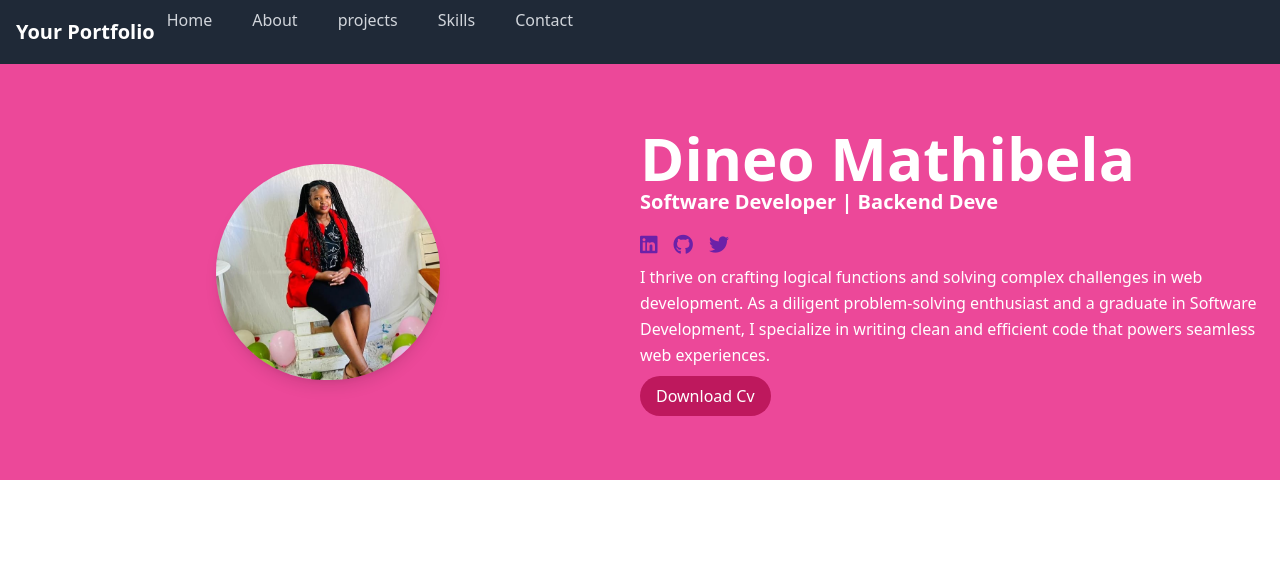
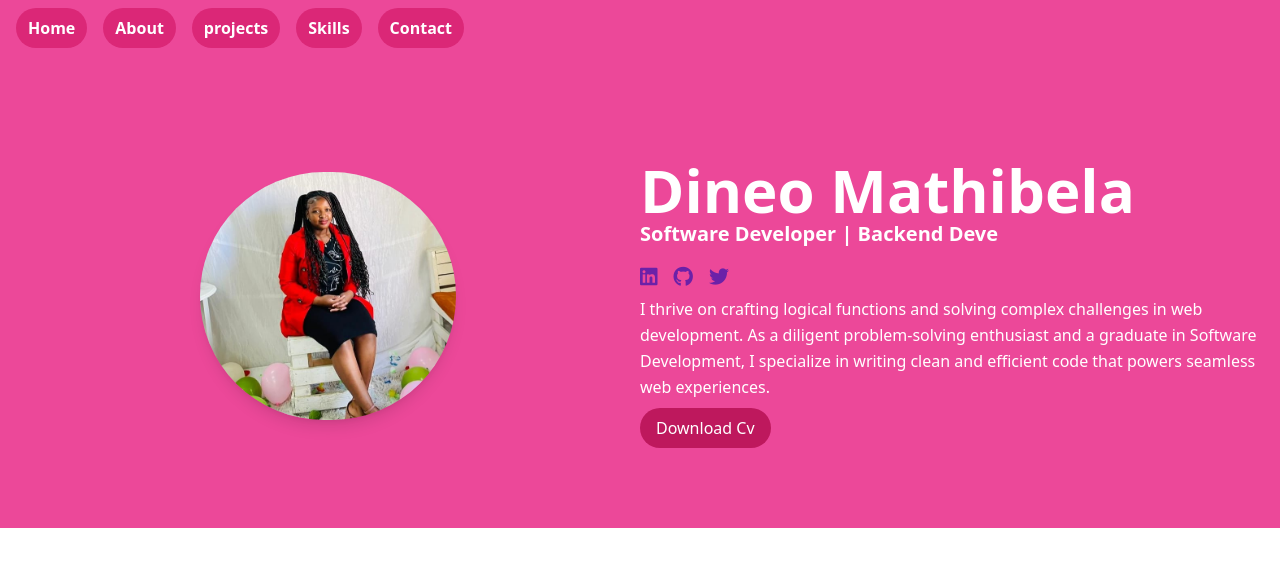
Before and after one commit to MathibelaD/AngularApp, an Angular app: page /home in a window 1280 px wide. Shown: the top 566 px of the page. Built offline with nearby package versions, Linux system fonts and the light colour scheme.

Commit message:
fix: navigation on hero buttons

```diff
--- a/src/app/hero/hero.component.html
+++ b/src/app/hero/hero.component.html
@@ -1,13 +1,13 @@
-<section class="bg-pink-500 py-16 text-white">
+<section class="bg-pink-500  py-20 text-white">
     <div class="container mx-auto flex flex-col lg:flex-row items-center justify-center lg:justify-between px-4">
         <!-- Image on the left -->
         <div class="lg:w-1/2 mt-10 lg:mt-0 flex justify-center">
-            <img src="assets/images/me.jpeg" alt="Image" class="w-56 rounded-full shadow-lg">
+            <img src="assets/images/me.jpeg" alt="Image" class="w-64 rounded-full shadow-lg">
         </div>
 
         <!-- Text content on the right -->
         <div class="lg:w-1/2">
-            <h1 class="text-4xl lg:text-6xl font-bold ">Dineo Mathibela</h1>
+            <h1 class="text-4xl lg:text-6xl font-bold mt-4">Dineo Mathibela</h1>
             <h3 class="text-xl lg:text-xl font-bold ">Software Developer |
                 <span id="developerRole" class="inline-block"></span>
             </h3>
@@ -32,7 +32,7 @@
                 problem-solving enthusiast and a graduate in Software Development, I specialize in writing clean and
                 efficient code that powers seamless web experiences.
             </p>
-            <div><button class="bg-pink-700 rounded-full p-2 px-4 text-white">Download Cv</button></div>
+            <div><button class="bg-pink-700 rounded-full p-2 px-4 text-white font-medium">Download Cv</button></div>
         </div>
     </div>
 </section>
--- a/src/app/navigation/navigation.component.html
+++ b/src/app/navigation/navigation.component.html
@@ -1,26 +1,26 @@
-<nav class="bg-gray-800 shadow-lg">
+<nav class="bg-pink-500 shadow-lg">
     <div class="max-w-7xl mx-auto px-4">
-        <div class="flex justify-between h-16">
+        <div class="flex justify-left h-16">
             <div class="flex">
-                <div class="flex-shrink-0 flex items-center">
-                    <!-- Your logo or site title -->
-                    <a href="/" class="text-white font-bold text-xl">Your Portfolio</a>
-                </div>
+
                 <div class="hidden md:block">
                     <!-- Navigation links -->
-                    <ul class="flex space-x-4">
+                    <ul class="flex space-x-4 mt-2 text-white  font-extrabold">
                         <li><a routerLink="/home"
-                                class="block text-gray-300 hover:text-white px-3 py-2 rounded-md">Home</a></li>
+                                class="hover:text-white hover:bg-pink-700 bg-pink-600 block px-3 py-2 rounded-full">Home</a>
+                        </li>
                         <li><a routerLink="/about"
-                                class="block text-gray-300 hover:text-white px-3 py-2 rounded-md">About</a></li>
+                                class="hover:text-white hover:bg-pink-700 bg-pink-600 block px-3 py-2 rounded-full">About</a>
+                        </li>
                         <li><a routerLink="/projects"
-                                class="block text-gray-300 hover:text-white px-3 py-2 rounded-md">projects</a>
+                                class=" hover:text-white hover:bg-pink-700 bg-pink-600 block px-3 py-2 rounded-full">projects</a>
                         </li>
                         <li><a routerLink="/skills"
-                                class="block text-gray-300 hover:text-white px-3 py-2 rounded-md">Skills</a>
+                                class="hover:text-white hover:bg-pink-700 bg-pink-600 block px-3 py-2 rounded-full">Skills</a>
                         </li>
                         <li><a routerLink="/contact"
-                                class="block text-gray-300 hover:text-white px-3 py-2 rounded-md">Contact</a></li>
+                                class="hover:text-white hover:bg-pink-700 bg-pink-600 block px-3 py-2 rounded-full">Contact</a>
+                        </li>
                     </ul>
                 </div>
             </div>
```
